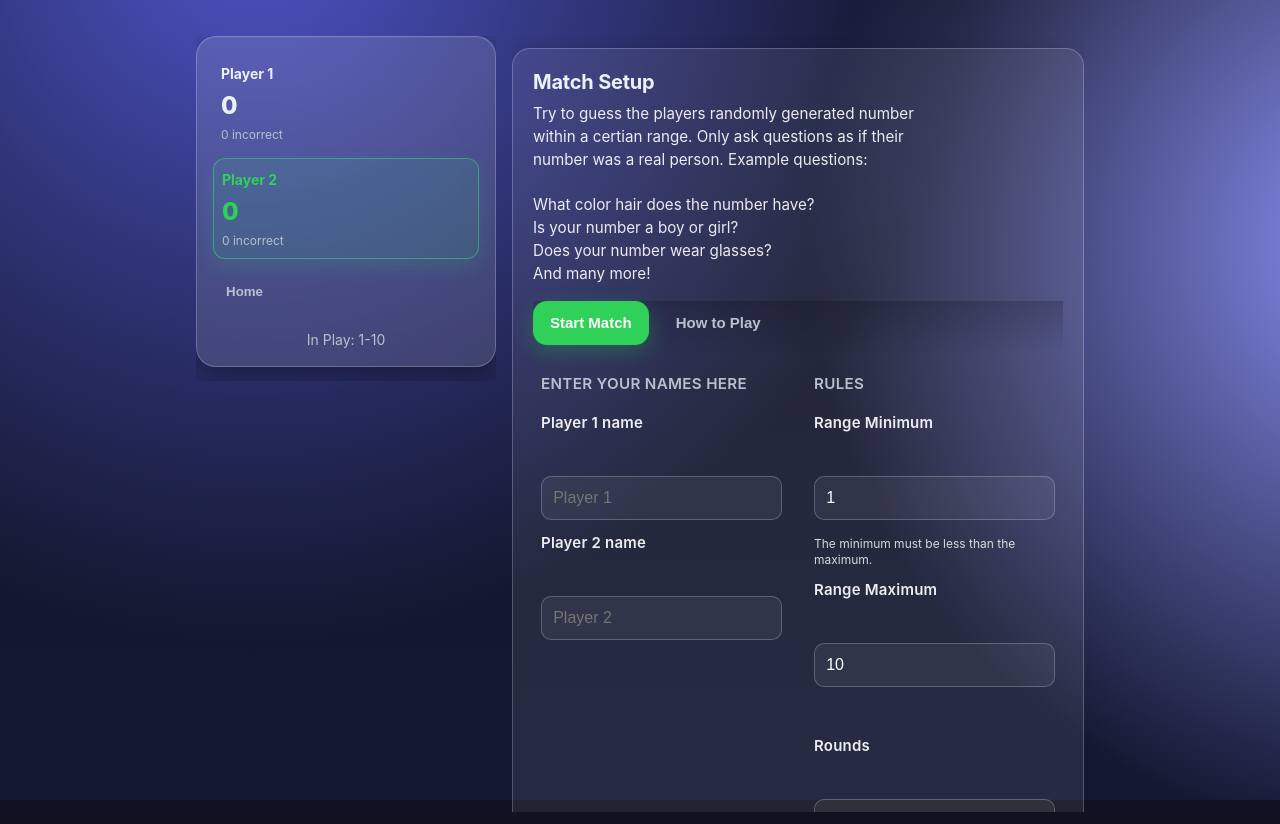
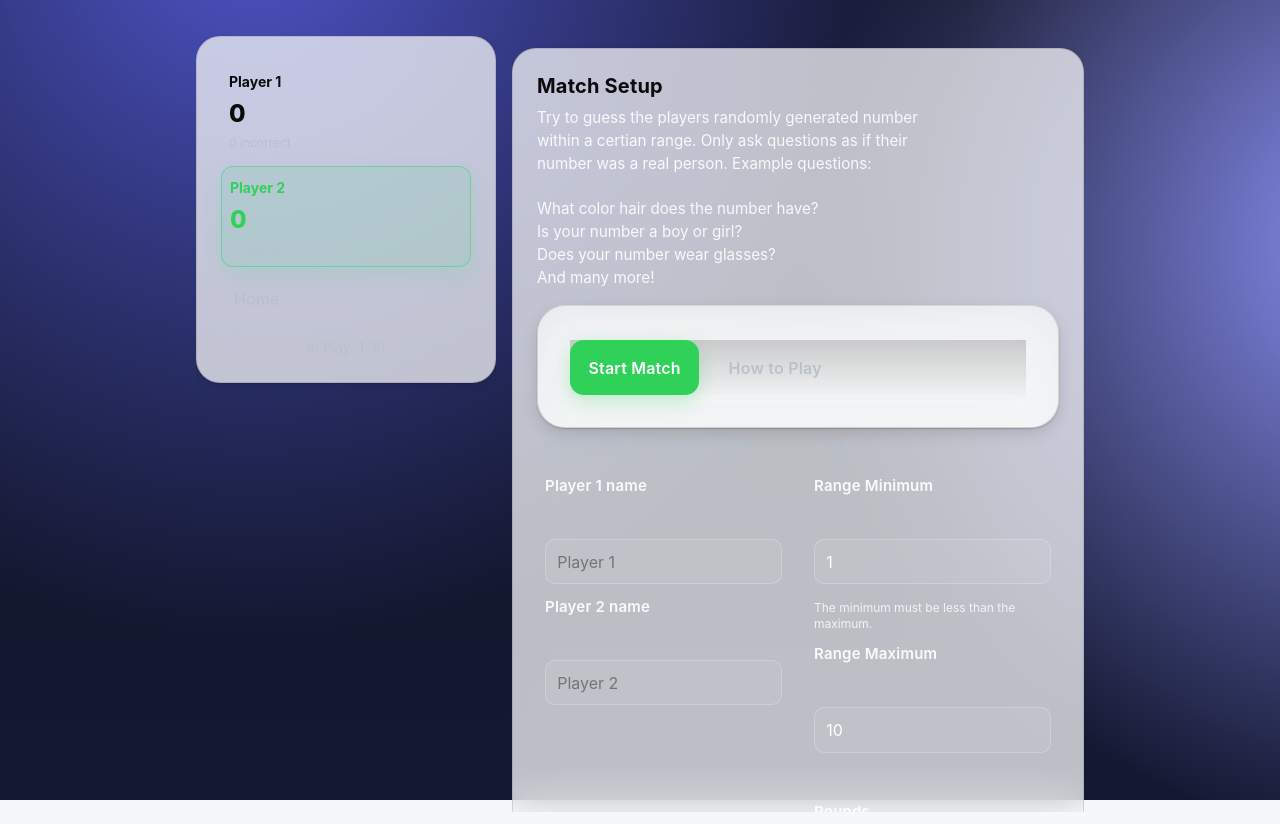
Before and after one commit to NicholasSlattery/Personified--numbers-demo-, a plain HTML site: page index.html in a window 1280 px wide. Drawn offline with Linux system fonts and the light colour scheme.

Commit message:
UI update
The goal is to align with Apple's Human Interface Guidelines

```diff
--- a/index.html
+++ b/index.html
@@ -25,7 +25,7 @@
     <div class="shell">
       <aside id="playerPanel" class="player-panel">
         <!-- Player HUD / Score Panel -->
-        <header class="hud glass">
+        <header class="hud card reveal">
           <div class="scores">
             <div class="score" id="p1Card">
               <small class="role" id="p1Role"></small>
@@ -72,10 +72,12 @@
         -->
         </header>
 
-        <section id="ctaBlock" class="cta-block actions">
-          <button id="startBtn" class="btn btn-primary" type="button">Start Match</button>
-          <button id="howToPlayBtn" class="btn btn-ghost" type="button">How to Play</button>
-        </section>
+        <div class="glass-hero reveal">
+          <section id="ctaBlock" class="cta-block actions">
+            <button id="startBtn" class="btn btn-primary" type="button">Start Match</button>
+            <button id="howToPlayBtn" class="btn btn-ghost" type="button">How to Play</button>
+          </section>
+        </div>
 
         <div class="card-bd grid-2">
           <div>
--- a/style.css
+++ b/style.css
@@ -1,9 +1,33 @@
-:root{
+:root {
+  /* Typography */
+  --font-sans: -apple-system, BlinkMacSystemFont, "SF Pro Text", "SF Pro Display",
+               "Helvetica Neue", Helvetica, Arial, "Apple Color Emoji", "Segoe UI Emoji", sans-serif;
+
+  /* Radii (HIG leans toward friendly, rounded corners) */
+  --radius-xs: 8px;
+  --radius-sm: 12px;
+  --radius-md: 16px;
+  --radius-lg: 24px;
+
+  /* Elevation + materials */
+  --hairline: color-mix(in srgb, var(--fg, #0b0b0c) 12%, transparent);
+  --shadow-1: 0 0.5px 1px rgba(0,0,0,.18), 0 3px 8px rgba(0,0,0,.10);
+  --shadow-2: 0 1px 2px rgba(0,0,0,.20), 0 6px 16px rgba(0,0,0,.12);
+
+  /* Surfaces use subtle translucency to create "material" depth */
+  --surface: color-mix(in srgb, var(--bg, #f6f7f8) 75%, transparent);
+  --surface-strong: color-mix(in srgb, var(--bg, #f6f7f8) 88%, transparent);
+  --blur: 18px;
+
+  /* Spacing & motion */
+  --space-1: .5rem;  --space-2: .75rem;  --space-3: 1rem;  --space-4: 1.5rem;
+  --dur-fast: 120ms; --dur-med: 220ms;   --ease: cubic-bezier(.2,.8,.2,1);
+
+  /* Backwards-compatible / project-specific tokens (preserved) */
   --bg1:#0f1220;
   --bg2:#141933;
   --glass: rgba(255,255,255,0.12);
   --glass-strong: rgba(255,255,255,0.18);
-  /* strengthened tokens */
   --border: rgba(255,255,255,0.22);
   --text: #eaf1f7;
   --text-strong: #ffffff;
@@ -18,6 +42,13 @@
   --focus: 2px solid rgba(255,255,255,.9);
 }
 
+@media (prefers-color-scheme: light) {
+  :root { --bg: #f6f7f8; --fg: #0b0b0c; --tint: #0a84ff; }
+}
+@media (prefers-color-scheme: dark) {
+  :root { --bg: #0f1115; --fg: #f4f5f7; --tint: #0a84ff; }
+}
+
 .btn:focus-visible, input:focus-visible, select:focus-visible {
   outline: var(--focus);
   outline-offset: 2px;
@@ -28,11 +59,13 @@
 html,body{height:100%}
 body{
   margin:0;
-  font-family: 'Inter', ui-sans-serif, system-ui, -apple-system, Segoe UI, Roboto, Arial;
+  font-family: var(--font-sans, 'Inter', ui-sans-serif, system-ui, -apple-system, Segoe UI, Roboto, Arial);
   font-size: 16px;
   line-height: 1.5;
-  color:var(--text);
-  background: var(--bg1);
+  color: var(--fg, var(--text));
+  background: var(--bg, var(--bg1));
+  text-rendering: optimizeLegibility;
+  -webkit-font-smoothing: antialiased;
 }
 
 /* Background gradient */
@@ -213,18 +246,28 @@ button, .icon-btn, input, label, .checkbox-wrapper{ min-height:44px }
 }
 
 .actions{display:flex; gap:10px; flex-wrap:wrap; margin-top:10px}
-.btn{
-  appearance: none; border: 1px solid transparent;
-  border-radius: 14px; padding: .7rem 1rem;
-  font-size: 0.9375rem;
+.btn {
+  --btn-bg: var(--tint);
+  --btn-fg: white;
+
+  appearance: none; border: none;
+  display: inline-flex; align-items: center; justify-content: center;
+  gap: .5ch; padding: .9rem 1.15rem;
+  border-radius: calc(var(--radius-sm,12px) + 2px);
+  background: var(--btn-bg);
+  color: var(--btn-fg);
   font-weight: 600;
-  line-height: 1.2;
+  letter-spacing: .2px;
+  box-shadow: 0 1px 0 rgba(255,255,255,.15) inset, 0 8px 16px rgba(10,132,255,.18);
+  transform: translateZ(0);
+  transition: transform var(--dur-fast) var(--ease), box-shadow var(--dur-fast) var(--ease), filter var(--dur-fast) var(--ease);
   cursor: pointer;
-  transition: transform .06s ease, box-shadow .2s ease, background .2s ease, border-color .2s ease;
 }
 
-.btn:active{ transform: translateY(1px); }
+.btn:hover { box-shadow: 0 1px 0 rgba(255,255,255,.15) inset, 0 10px 20px rgba(10,132,255,.22); }
+.btn:active { transform: translateY(1px) scale(.99); filter: saturate(1.05); }
 
+/* backward compatible named variants kept */
 .btn-primary{
   background: var(--ok);
   color: var(--text-strong);
@@ -233,15 +276,17 @@ button, .icon-btn, input, label, .checkbox-wrapper{ min-height:44px }
 .btn-primary:hover{ box-shadow: 0 8px 24px rgba(48,209,88,.45); }
 
 .btn-secondary{
-  background: rgba(255,255,255,0.12);
-  border-color: rgba(255,255,255,0.25);
-  color: #fff;
+  background: color-mix(in srgb, var(--tint) 8%, transparent);
+  border: 0.5px solid color-mix(in srgb, var(--tint) 60%, transparent);
+  color: var(--fg, var(--text));
 }
 
-.btn-ghost{
-  background: transparent;
-  border-color: rgba(255,255,255,0.25);
-  color: var(--text-dim);
+.btn-ghost, .btn--ghost{
+  --btn-bg: transparent; --btn-fg: var(--tint);
+  box-shadow: none;
+  border: 0.5px solid color-mix(in srgb, var(--tint) 60%, transparent);
+  background: color-mix(in srgb, var(--tint) 8%, transparent);
+  color: var(--tint);
 }
 
 /* Skip link for keyboard users */
@@ -281,14 +326,24 @@ input:focus, .btn:focus{ outline: 2px solid var(--field-focus); outline-offset:
 .card-bd .field{ margin-bottom:0.5rem }
 .grid-2{ gap:1rem }
 
-/* Card layout and improved visual hierarchy */
-.card{
-  background: rgba(255,255,255,0.08);
-  border: 1px solid var(--border);
-  border-radius: 18px;
-  box-shadow: 0 8px 24px rgba(0,0,0,0.25);
-  padding: 1.25rem;
+.card {
+  position: relative;
+  padding: var(--space-4, 1.5rem);
+  border-radius: var(--radius-lg, 24px);
+  background: var(--surface, rgba(255,255,255,0.08));
+  backdrop-filter: blur(var(--blur, 16px));
+  -webkit-backdrop-filter: blur(var(--blur, 16px));
+  border: 0.5px solid var(--hairline, var(--border));
+  box-shadow: var(--shadow-1, 0 8px 24px rgba(0,0,0,0.25));
+  transition: transform var(--dur-med) var(--ease), box-shadow var(--dur-med) var(--ease);
 }
+
+.card:hover {
+  transform: translateY(-1px);
+  box-shadow: var(--shadow-2);
+}
+
+.card + .card { margin-top: var(--space-3, 1rem); }
 .card-hd{ margin-bottom: 0.75rem; }
 .card-hd h2{ font-size: 1.25rem; line-height:1.3; margin:0 }
 .microhelp{
@@ -609,3 +664,51 @@ body{
   .tile{ min-width: 66px; height: 44px; font-size: 28px; }
   .timer-display{ font-size: 56px; }
 }
+
+/* Layout helpers and HIG-friendly typographic tokens */
+.section-grid {
+  display: grid;
+  gap: var(--space-3, 1rem);
+}
+.section-grid > .card {
+  border-radius: var(--radius-md, 16px);
+}
+
+/* Lists inside cards */
+.card ul, .card ol {
+  margin: 0; padding-left: 1.25rem;
+}
+.card h2, .card h3 {
+  margin-top: 0; letter-spacing: .2px;
+}
+
+.h1 { font-weight: 700; font-size: clamp(22px, 4.5vw, 28px); line-height: 1.2; }
+.h2 { font-weight: 700; font-size: clamp(18px, 3.8vw, 22px); line-height: 1.25; }
+.subtle { opacity: .78; font-weight: 500; }
+button, input, select { font: inherit; }
+
+/* Micro-motion */
+.reveal {
+  opacity: 0; transform: translateY(6px);
+  animation: reveal var(--dur-med) var(--ease) forwards;
+}
+@keyframes reveal { to { opacity: 1; transform: translateY(0); } }
+
+/* Optional glass hero */
+.glass-hero {
+  border-radius: 28px;
+  padding: clamp(1rem, 3vw, 1.5rem) clamp(1.25rem, 3.5vw, 2rem);
+  background: linear-gradient( to bottom,
+    color-mix(in srgb, var(--bg, #f6f7f8) 65%, transparent ),
+    color-mix(in srgb, var(--bg, #f6f7f8) 88%, transparent )
+  );
+  -webkit-backdrop-filter: blur(22px) saturate(1.2);
+  backdrop-filter: blur(22px) saturate(1.2);
+  border: 0.5px solid var(--hairline, var(--border));
+  box-shadow: var(--shadow-2);
+}
+
+@media (prefers-contrast: more) {
+  .card { border-color: color-mix(in srgb, var(--fg, var(--text)) 22%, transparent); }
+  .btn { box-shadow: 0 1px 0 rgba(255,255,255,.2) inset, 0 10px 24px rgba(10,132,255,.26); }
+}
```
